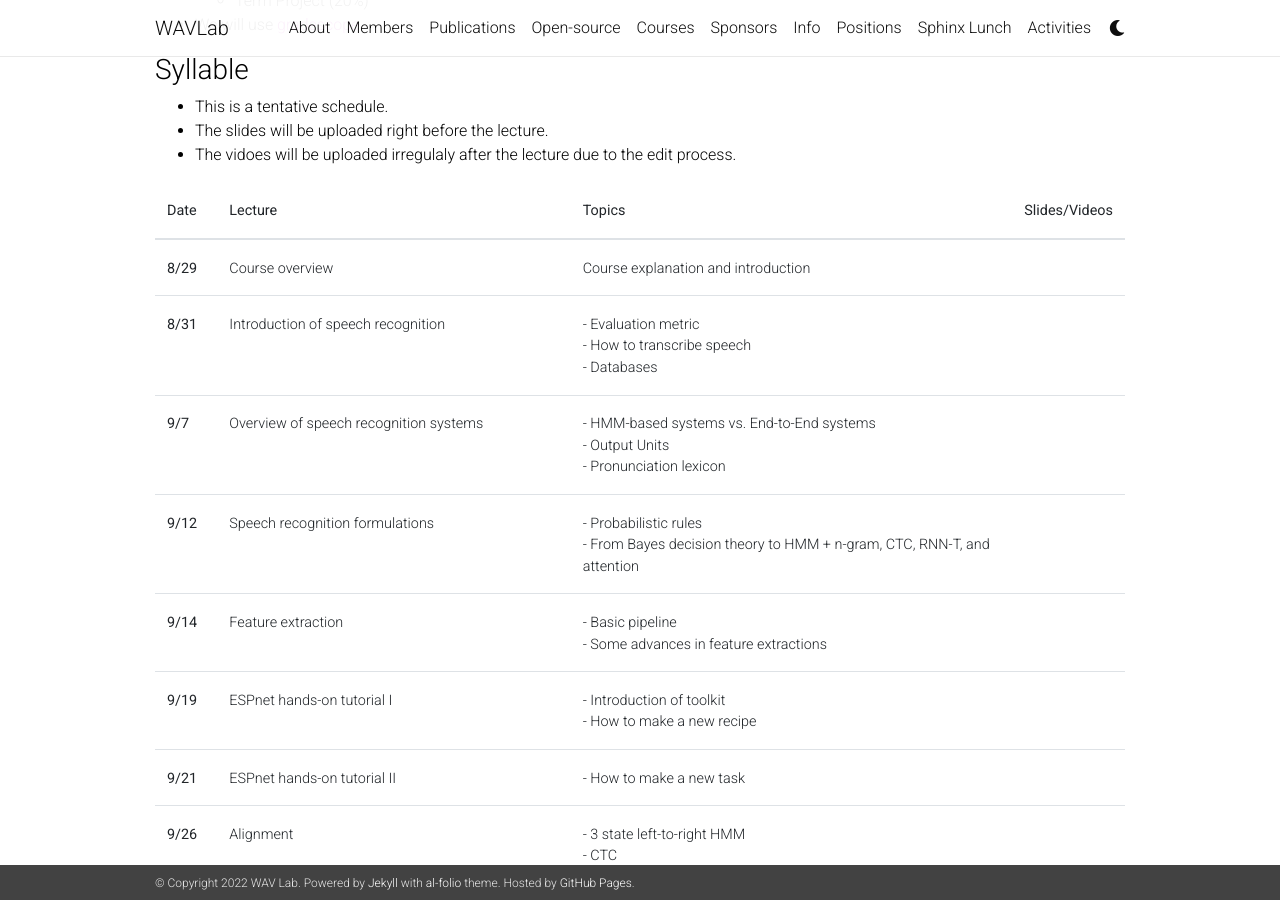
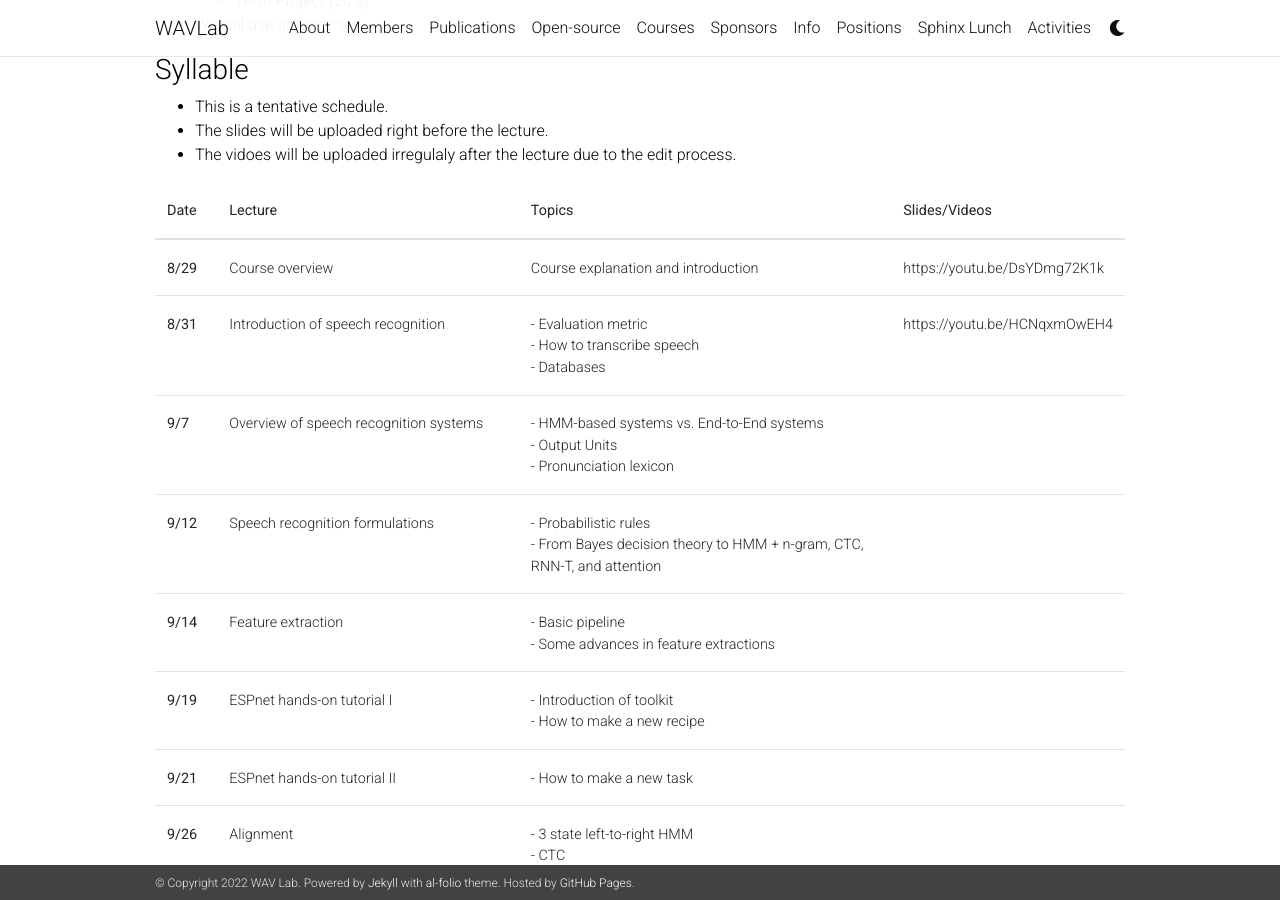
Before and after one commit to shinjiwlab/shinjiwlab.github.io, a Jekyll site: the page built from _posts/2022-08-29-11751-2022f.md, in a window 1280 px wide and 900 px high, scrolled down 574 px. Built offline with Jekyll 4.4.1, drawn with Linux system fonts in a browser that asks for light colours; nearby versions of some CDN libraries; a style sheet for code colours, icons or effects is not loaded.

Commit message:
Update 2022-08-29-11751-2022f.md

```diff
--- a/_posts/2022-08-29-11751-2022f.md
+++ b/_posts/2022-08-29-11751-2022f.md
@@ -52,7 +52,7 @@ Description here
       <th scope="row">8/29</th>
       <td>Course overview</td>
       <td>Course explanation and introduction</td>
-      <td></td>
+      <td>https://youtu.be/DsYDmg72K1k</td>
     </tr>
     <tr>
       <th scope="row">8/31</th>
@@ -62,7 +62,7 @@ Description here
     	- How to transcribe speech <br>
     	- Databases
     </td>
-      <td></td>
+      <td>https://youtu.be/HCNqxmOwEH4</td>
     </tr>
     <tr>
       <th scope="row">9/7</th>
```
